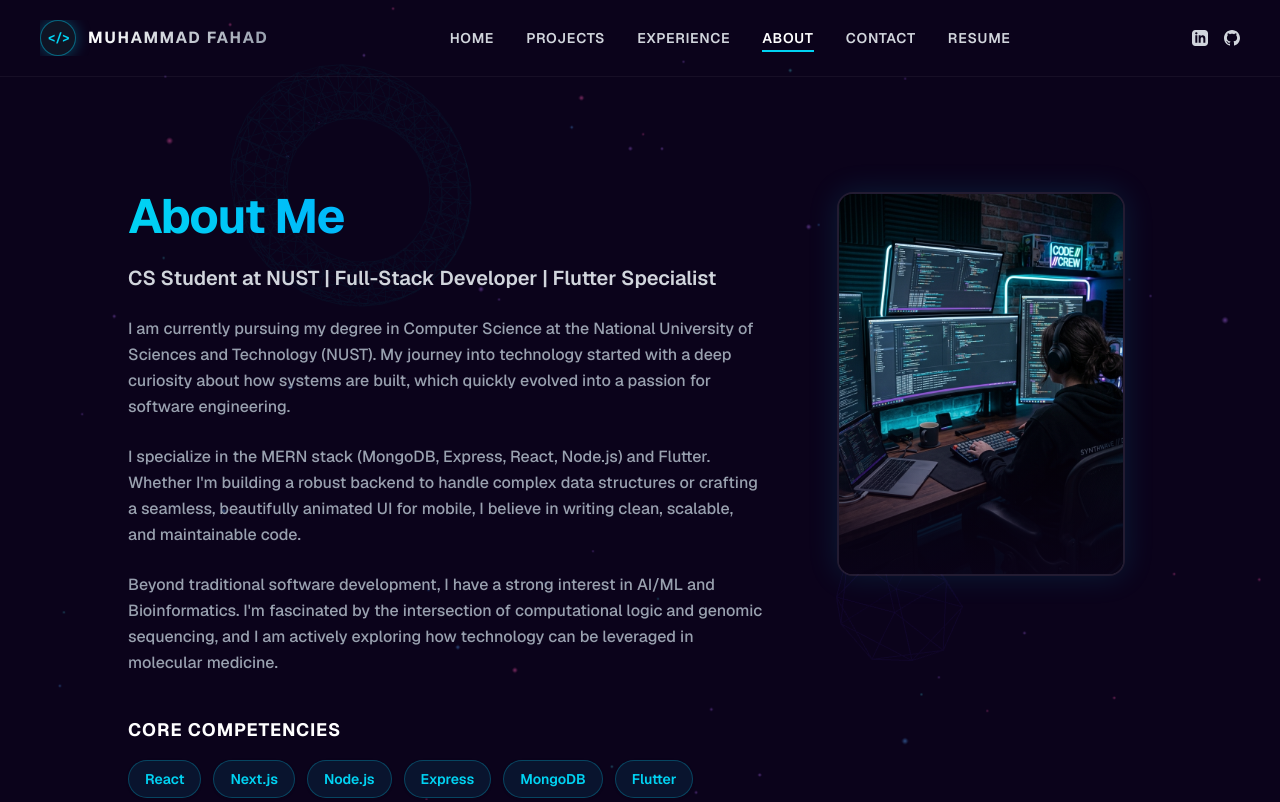
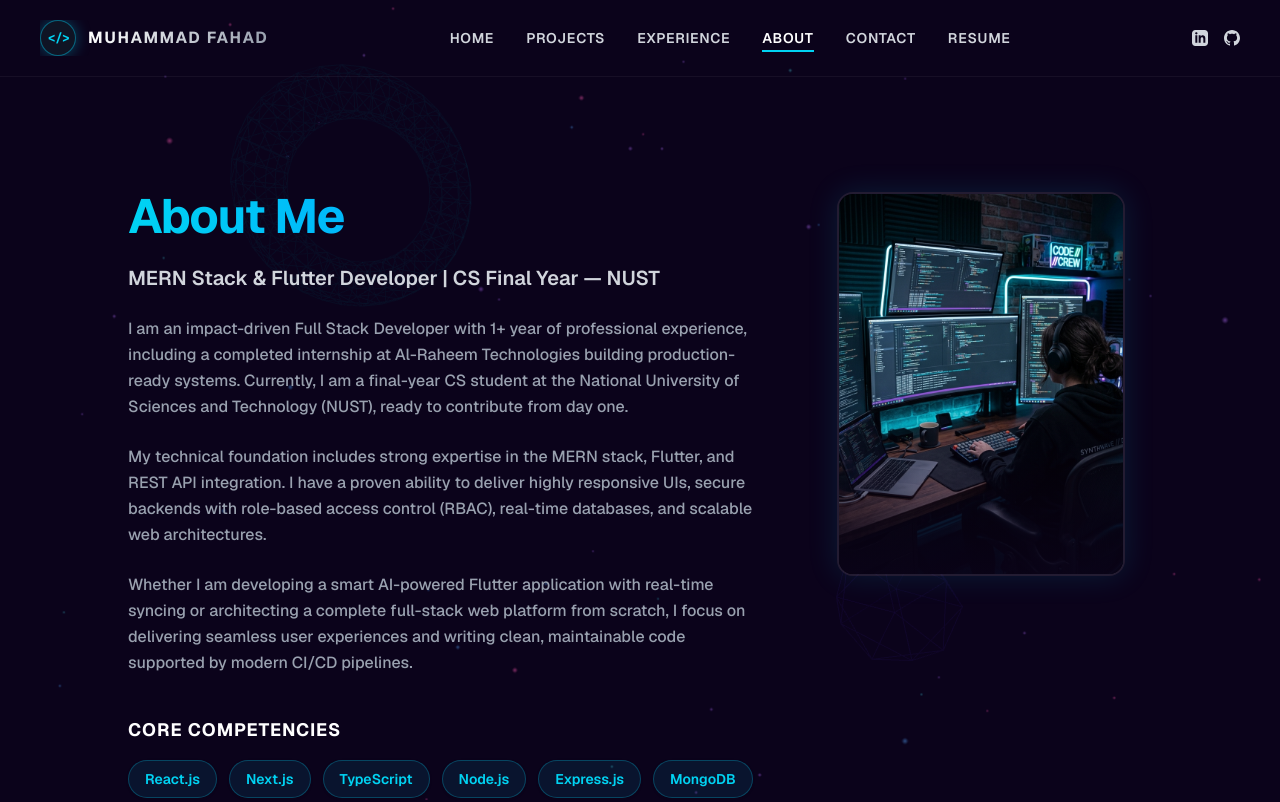
Before and after one commit to MuhammadFahad0340/My-Portfolio-Website, a Next.js app in the folder client/: page /about in a window 1280 px wide. Shown: the top 802 px of the page. Built offline with nearby package versions, Linux system fonts and the light colour scheme.

Commit message:
content: update About section to perfectly match resume details

```diff
--- a/client/src/components/About.tsx
+++ b/client/src/components/About.tsx
@@ -22,25 +22,25 @@ const About = () => {
           </h2>
 
           <h3 className="text-xl text-gray-300 font-semibold mb-6">
-            CS Student at NUST | Full-Stack Developer | Flutter Specialist
+            MERN Stack & Flutter Developer | CS Final Year — NUST
           </h3>
 
           <div className="space-y-6 text-gray-400 leading-relaxed font-medium">
             <p>
-              I am currently pursuing my degree in Computer Science at the National University of Sciences and Technology (NUST). My journey into technology started with a deep curiosity about how systems are built, which quickly evolved into a passion for software engineering.
+              I am an impact-driven Full Stack Developer with 1+ year of professional experience, including a completed internship at Al-Raheem Technologies building production-ready systems. Currently, I am a final-year CS student at the National University of Sciences and Technology (NUST), ready to contribute from day one.
             </p>
             <p>
-              I specialize in the MERN stack (MongoDB, Express, React, Node.js) and Flutter. Whether I&apos;m building a robust backend to handle complex data structures or crafting a seamless, beautifully animated UI for mobile, I believe in writing clean, scalable, and maintainable code.
+              My technical foundation includes strong expertise in the MERN stack, Flutter, and REST API integration. I have a proven ability to deliver highly responsive UIs, secure backends with role-based access control (RBAC), real-time databases, and scalable web architectures.
             </p>
             <p>
-              Beyond traditional software development, I have a strong interest in AI/ML and Bioinformatics. I&apos;m fascinated by the intersection of computational logic and genomic sequencing, and I am actively exploring how technology can be leveraged in molecular medicine.
+              Whether I am developing a smart AI-powered Flutter application with real-time syncing or architecting a complete full-stack web platform from scratch, I focus on delivering seamless user experiences and writing clean, maintainable code supported by modern CI/CD pipelines.
             </p>
           </div>
 
           <div className="mt-10">
             <h4 className="text-lg text-white font-bold mb-4 uppercase tracking-wider">Core Competencies</h4>
             <div className="flex flex-wrap gap-3">
-              {['React', 'Next.js', 'Node.js', 'Express', 'MongoDB', 'Flutter', 'Tailwind CSS', 'Python', 'C++'].map((skill) => (
+              {['React.js', 'Next.js', 'TypeScript', 'Node.js', 'Express.js', 'MongoDB', 'Flutter', 'Tailwind CSS', 'Firebase', 'Supabase', 'Python'].map((skill) => (
                 <motion.span
                   key={skill}
                   whileHover={{ scale: 1.08, borderColor: 'rgba(6, 182, 212, 0.6)', backgroundColor: 'rgba(6, 182, 212, 0.15)', boxShadow: '0 4px 20px rgba(6, 182, 212, 0.15)' }}
```
